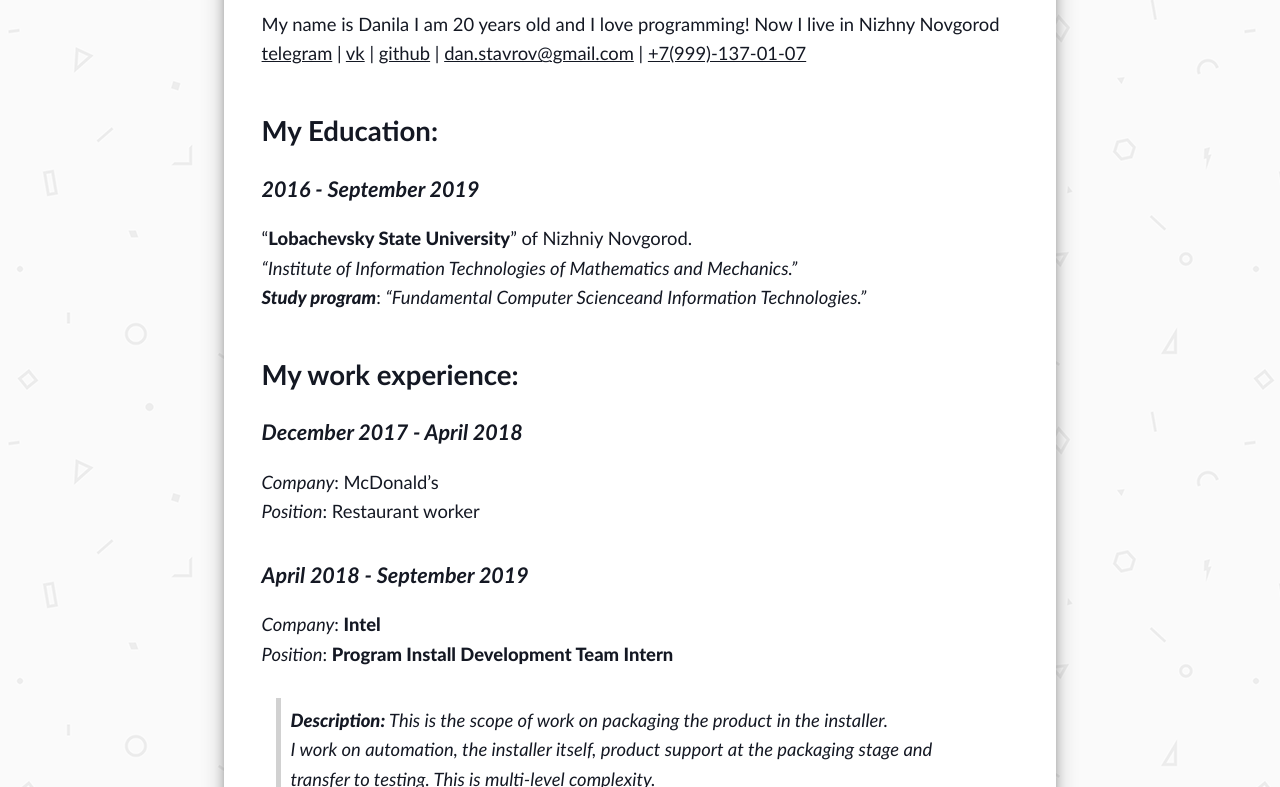
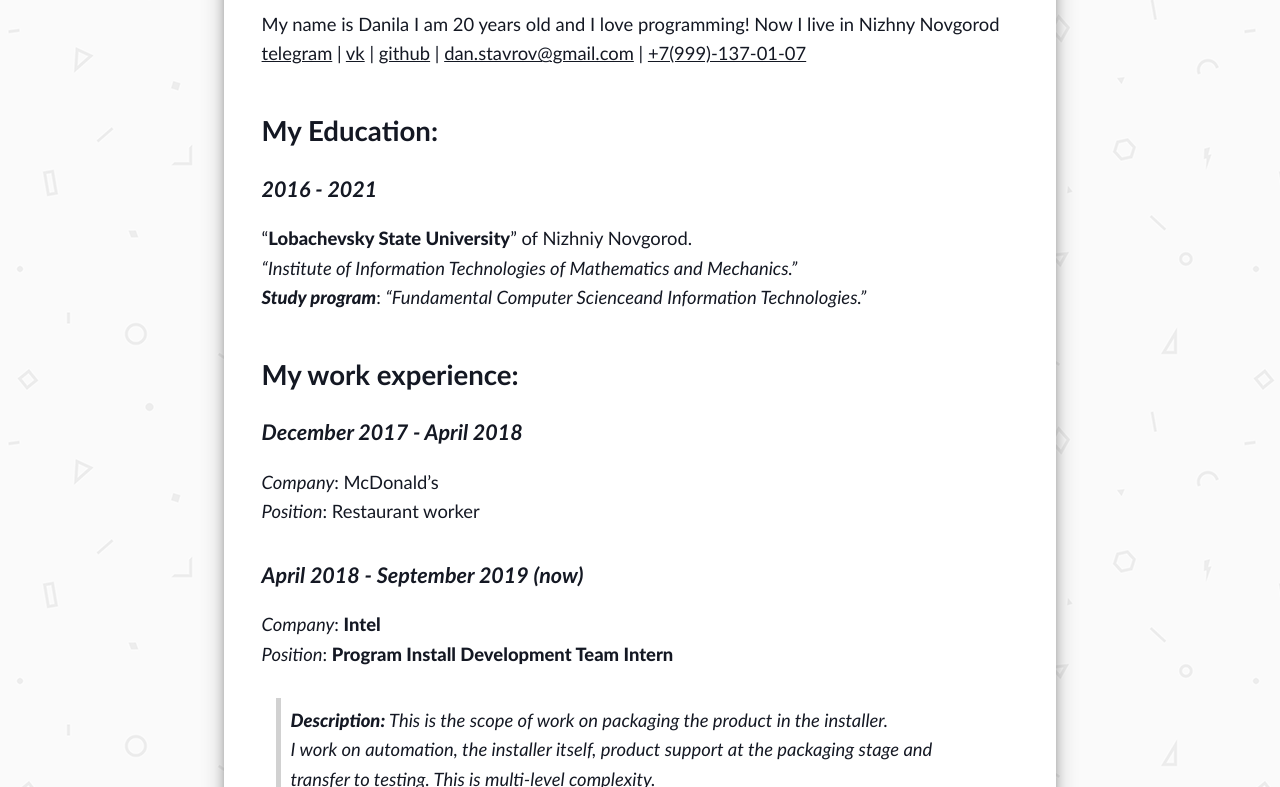
Before and after one commit to stovv/old-stovv.github.io, a plain HTML site: page cv/index.html in a window 1280 px wide. Shown: the part 520-1307 px from the top of the page. Drawn offline with nearby package versions, Linux system fonts and the light colour scheme.

Commit message:
Fixed dates in CV

```diff
--- a/cv/index.html
+++ b/cv/index.html
@@ -72,7 +72,7 @@
 
 <h2 id="my-education">My Education:</h2>
 
-<h3 id="2016-now"><em>2016 - September 2019</em></h3>
+<h3 id="2016-2021"><em>2016 - 2021</em></h3>
 
 <p>&ldquo;<strong>Lobachevsky State University</strong>&rdquo; of Nizhniy Novgorod.<br />
 <em>&ldquo;Institute of Information Technologies of Mathematics and Mechanics.&rdquo;</em><br />
@@ -85,7 +85,7 @@
 <p><em>Company</em>: McDonald’s<br />
 <em>Position</em>: Restaurant worker</p>
 
-<h3 id="april-2018-now"><em>April 2018 - September 2019</em></h3>
+<h3 id="april-2018-now"><em>April 2018 - September 2019 (now)</em></h3>
 
 <p><em>Company</em>: <strong>Intel</strong><br />
 <em>Position</em>: <strong>Program Install Development Team Intern</strong></p>
```
